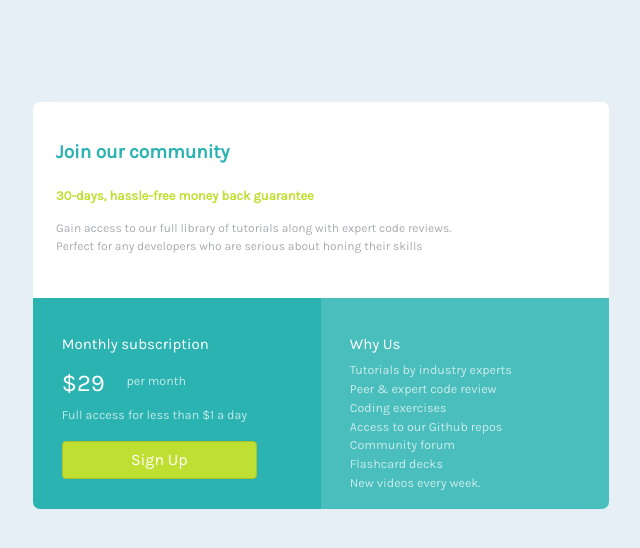
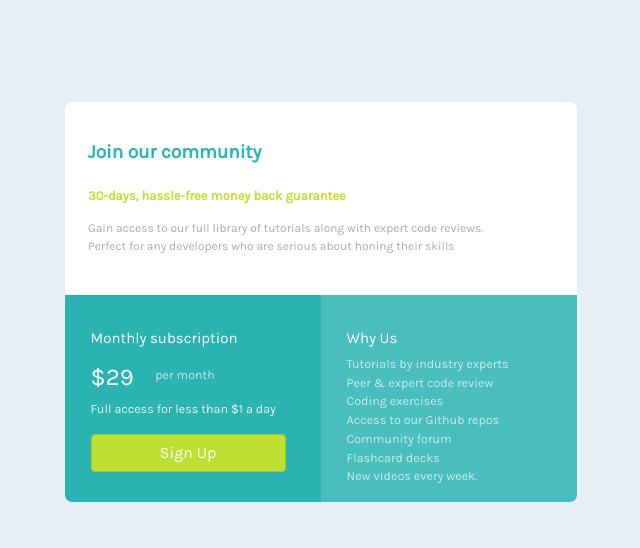
Before and after one commit to tux-0/Single-price-grid-component, a plain HTML site: page index.html in a window 1280 px wide. Shown: the whole page, without its empty margins (319-959 px from the left). Drawn offline with nearby package versions, Linux system fonts and the light colour scheme.

Commit message:
improving the layout

```diff
--- a/assets/main.css
+++ b/assets/main.css
@@ -1,5 +1,5 @@
 body { background-color: hsl(204, 43%, 93%) !important;font-family: 'Karla' !important; padding-top: 8% ; padding-bottom:5%;     }
-#main {max-width: 45%;  background-color: white; border-radius:7px 7px 7px 7px !important; padding-top: 3%;
+#main {min-width:  270px;width:40%; ;  background-color: white; border-radius:7px 7px 7px 7px !important; padding-top: 3%;
   overflow:hidden; }
 #left{padding-top:5%; background-color:#2BB3B1; padding-left:5% ; color: white; padding-bottom:30px; }
 
--- a/index.html
+++ b/index.html
@@ -21,7 +21,7 @@
     <div id="main" class="container ">
         <h5 class="ml-2 col-lg-" style="color: #2BB3B1; font-weight: 700;font-size: 19px">Join our community </h5>
         <h6 class="mt-4 ml-2" style="color: #BFDF32; font-weight: 600;font-size: 13px">30-days, hassle-free money back guarantee </h6>
-        <p class="mt-3  ml-2 text-muted" style=" opacity: 60%; padding-bottom: 5%;font-size:12px ; ">Gain access to our
+        <p class="mt-3  ml-2 text-muted" style=" opacity: 60%; padding-bottom: 5%;font-size:12px  ; ">Gain access to our
             full library of tutorials along with expert code reviews.<br>
             Perfect for any developers who are serious about honing their skills </p>
         <div class="row">
@@ -29,7 +29,7 @@
                 <h5 style="font-size: 15px" class="mt-2">Monthly subscription </h5>
                 <h4 style="font-weight: 500" class="mt-3">$29 <sup class="ml-3" style="font-size: 12.5px;opacity: 70%;">per
                         month</sup> </h4>
-                <p style="opacity: 70%;font-size: 12.5px">Full access for less than $1 a day</p>
+                <p style="opacity: 90%;font-size: 12.5px">Full access for less than $1 a day</p>
                 <button type="button mb-5 mr-5" class="btn btn-primary btn-block ">Sign Up</button>
             </div>
             <div id="right" class="col-lg-6">
```
Also changed, not shown: 1 other file.
